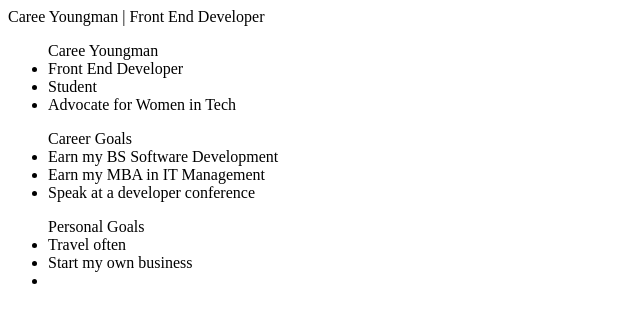
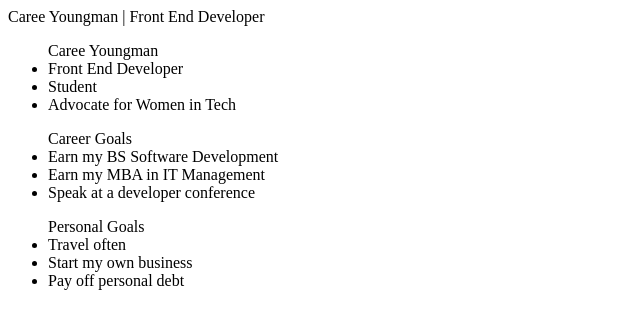
Before and after one commit to careecodes/careecodes.github.io, a plain HTML site: page index.html in a window 1280 px wide. Shown: the whole page, without its empty margins (0-640 px from the left). Drawn offline with Linux system fonts and the light colour scheme.

Commit message:
Testing the build

```diff
--- a/index.html
+++ b/index.html
@@ -22,7 +22,7 @@
     <ul>Personal Goals
         <li>Travel often</li>
         <li>Start my own business</li>
-        <li></li>
+        <li>Pay off personal debt</li>
     </ul>
 </body>
 </html>
```
